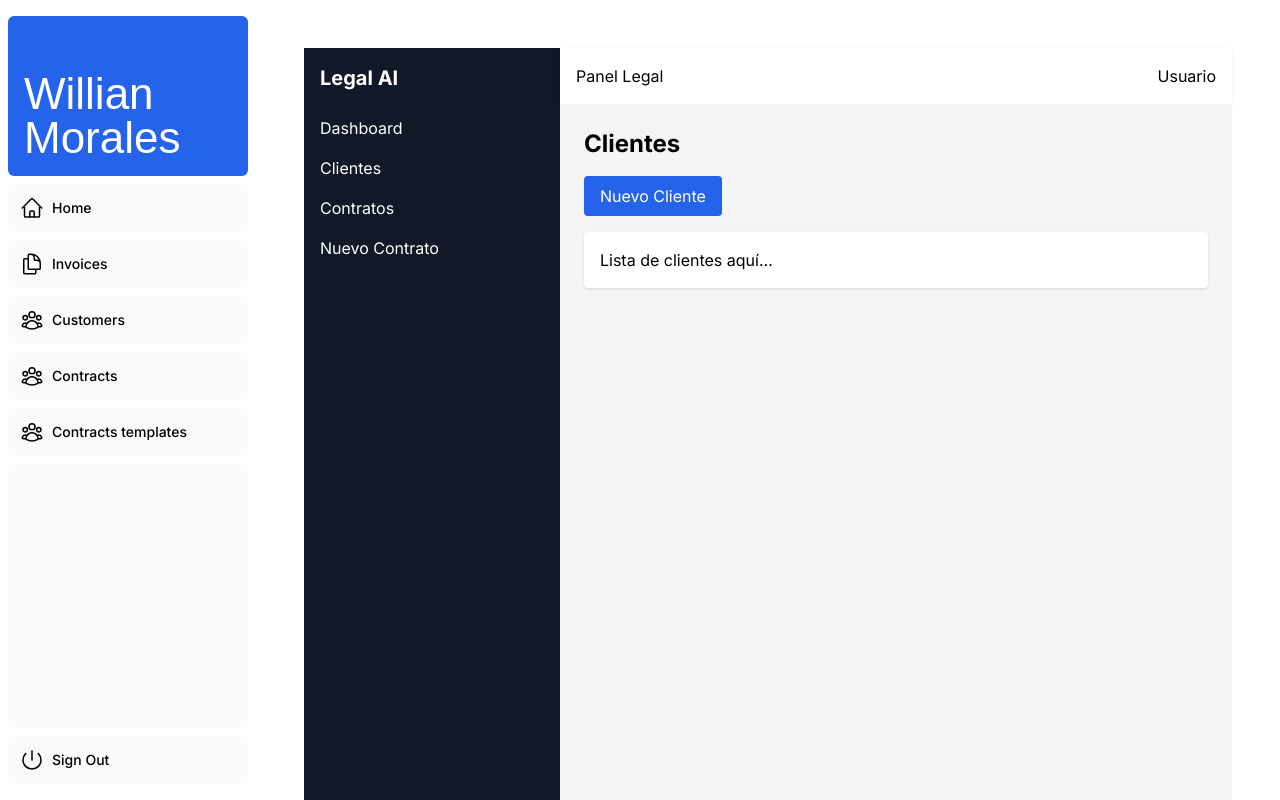
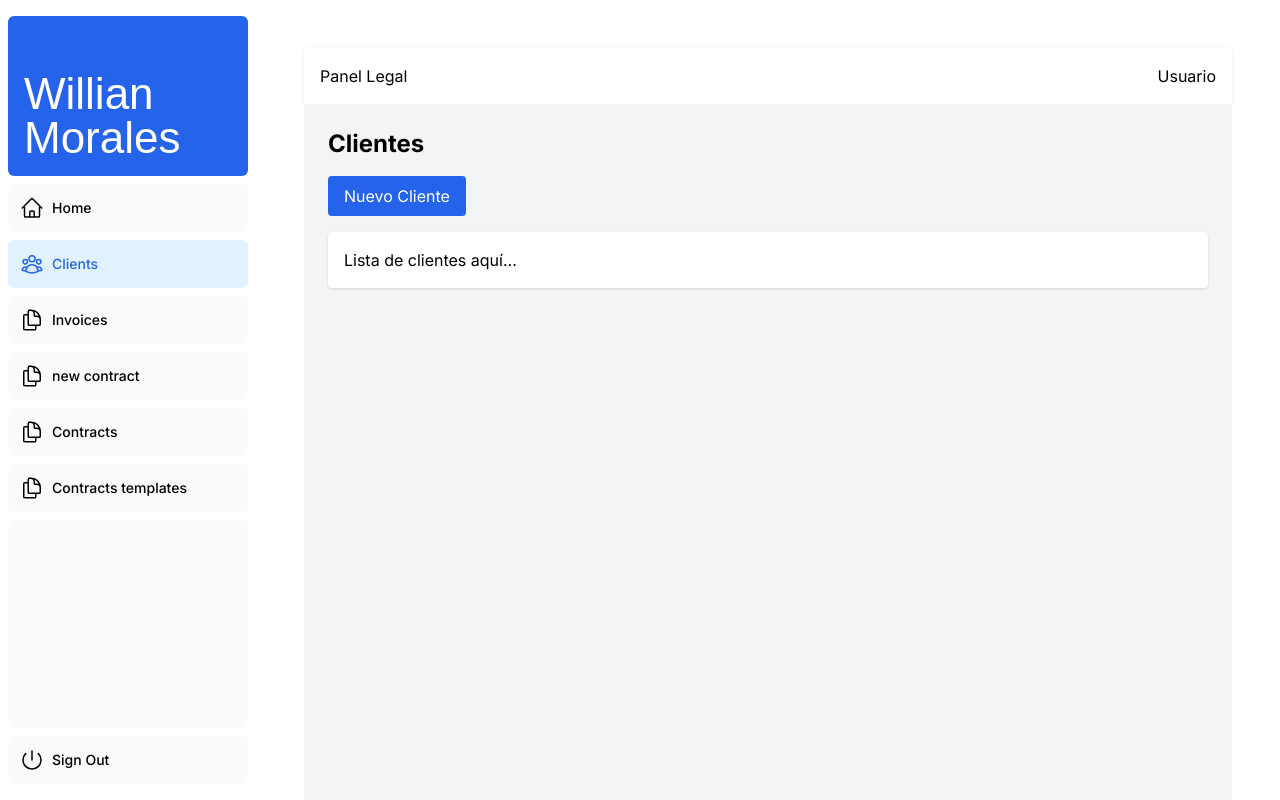
Before and after one commit to willmodev503/invoice, a Next.js app: page /dashboard/clients in a window 1280 px wide. Built offline with nearby package versions, Linux system fonts and the light colour scheme; a web font is replaced by a local one.

Commit message:
se cambiaron rutas de paginas

```diff
--- a/app/dashboard/customers/page.tsx
+++ /dev/null
@@ -1,3 +0,0 @@
-export default function Page() {
-  return <p>Customers Page</p>;
-}
--- a/app/dashboard/dashboard/page.tsx
+++ /dev/null
@@ -1,16 +0,0 @@
-import Layout from "@/app/ui/components/Layout";
-import StatsCard from "@/app/ui/components/StatsCard";
-
-export default function Dashboard() {
-  return (
-    <Layout>
-      <h1 className="text-2xl font-bold mb-6">Dashboard</h1>
-
-      <div className="grid grid-cols-3 gap-4">
-        <StatsCard title="Contratos" value="12" />
-        <StatsCard title="Clientes" value="5" />
-        <StatsCard title="Plantillas" value="3" />
-      </div>
-    </Layout>
-  );
-}
--- a/app/ui/components/Layout.tsx
+++ b/app/ui/components/Layout.tsx
@@ -1,10 +1,9 @@
-import Sidebar from "./Sidebar";
 import Topbar from "./Topbar";
 
 export default function Layout({ children }: { children: React.ReactNode }) {
   return (
     <div className="flex h-screen">
-      <Sidebar />
+
       <div className="flex-1 flex flex-col">
         <Topbar />
         <main className="p-6 bg-gray-100 flex-1">
--- a/app/ui/components/Sidebar.tsx
+++ /dev/null
@@ -1,16 +0,0 @@
-import Link from "next/link";
-
-export default function Sidebar() {
-  return (
-    <aside className="w-64 bg-gray-900 text-white p-4">
-      <h1 className="text-xl font-bold mb-6">Legal AI</h1>
-
-      <nav className="grid grid-cols-1 gap-4">
-        <Link href="/dashboard/dashboard">Dashboard</Link>
-        <Link href="/dashboard/clients">Clientes</Link>
-        <Link href="/dashboard/contracts">Contratos</Link>
-        <Link href="/dashboard/contracts/new">Nuevo Contrato</Link>
-      </nav>
-    </aside>
-  );
-}
--- a/app/ui/components/StatsCard.tsx
+++ /dev/null
@@ -1,8 +0,0 @@
-export default function StatsCard({ title, value }: any) {
-  return (
-    <div className="bg-white p-4 rounded-xl shadow">
-      <h2 className="text-gray-500">{title}</h2>
-      <p className="text-2xl font-bold">{value}</p>
-    </div>
-  );
-}
--- a/app/ui/dashboard/nav-links.tsx
+++ b/app/ui/dashboard/nav-links.tsx
@@ -15,14 +15,15 @@ import clsx from 'clsx';
 // Depending on the size of the application, this would be stored in a database.
 const links = [
   { name: 'Home', href: '/dashboard', icon: HomeIcon },
-  {
-    name: 'Invoices',
-    href: '/dashboard/invoices',
-    icon: DocumentDuplicateIcon,
-  },
-  { name: 'Customers', href: '/dashboard/customers', icon: UserGroupIcon },
-   { name: 'Contracts', href: '/dashboard/contracts', icon: UserGroupIcon },
-    { name: 'Contracts templates', href: '/dashboard/templates', icon: UserGroupIcon },
+    {name: 'Clients',href: '/dashboard/clients',icon: UserGroupIcon},
+
+
+  {name: 'Invoices',href: '/dashboard/invoices',icon: DocumentDuplicateIcon},
+
+     {name: 'new contract',href: '/dashboard/contracts/new',icon: DocumentDuplicateIcon},
+
+  { name: 'Contracts', href: '/dashboard/contracts', icon: DocumentDuplicateIcon },
+    { name: 'Contracts templates', href: '/dashboard/templates', icon: DocumentDuplicateIcon },
 ];
 
 export default function NavLinks() {
```
